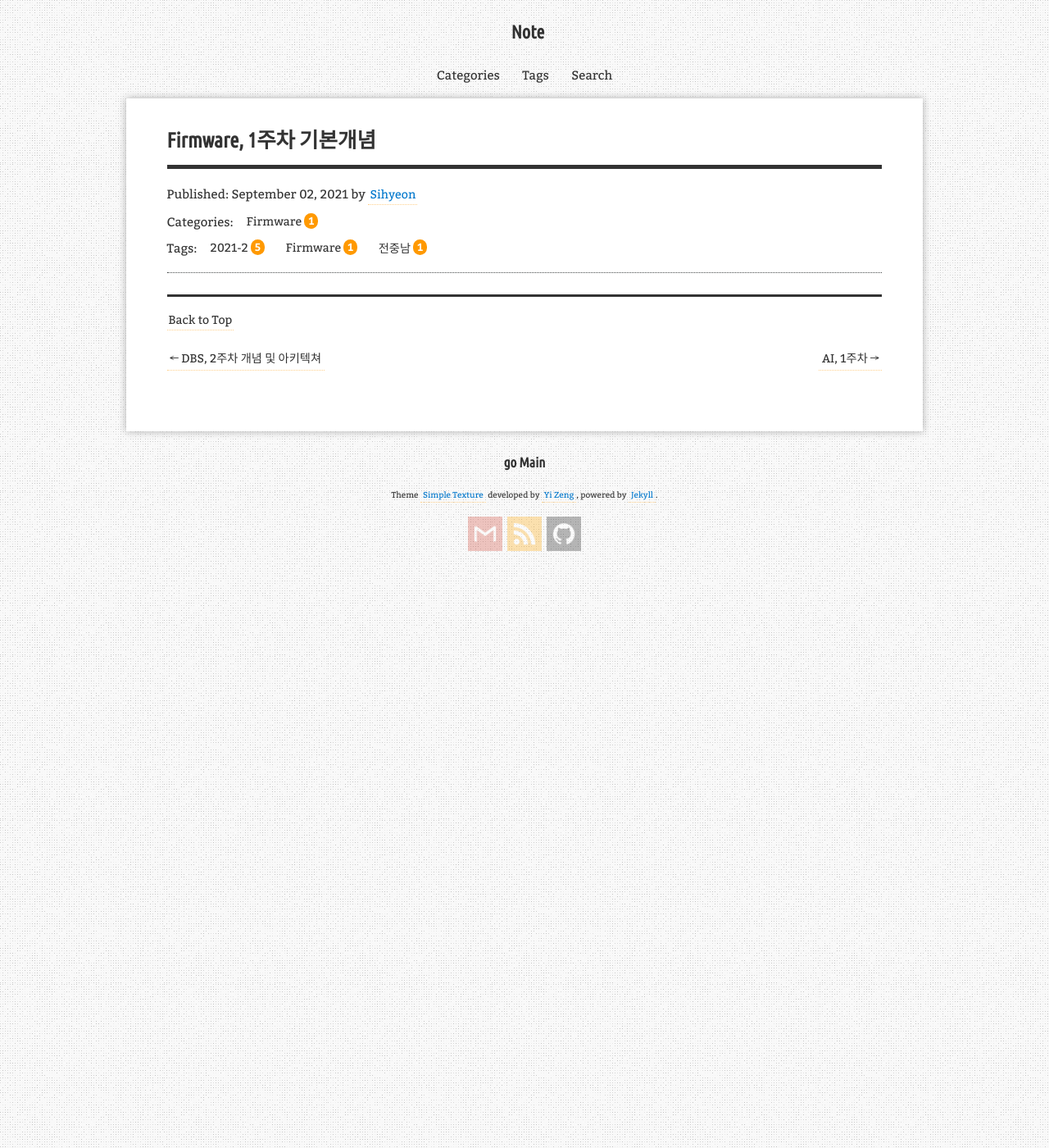
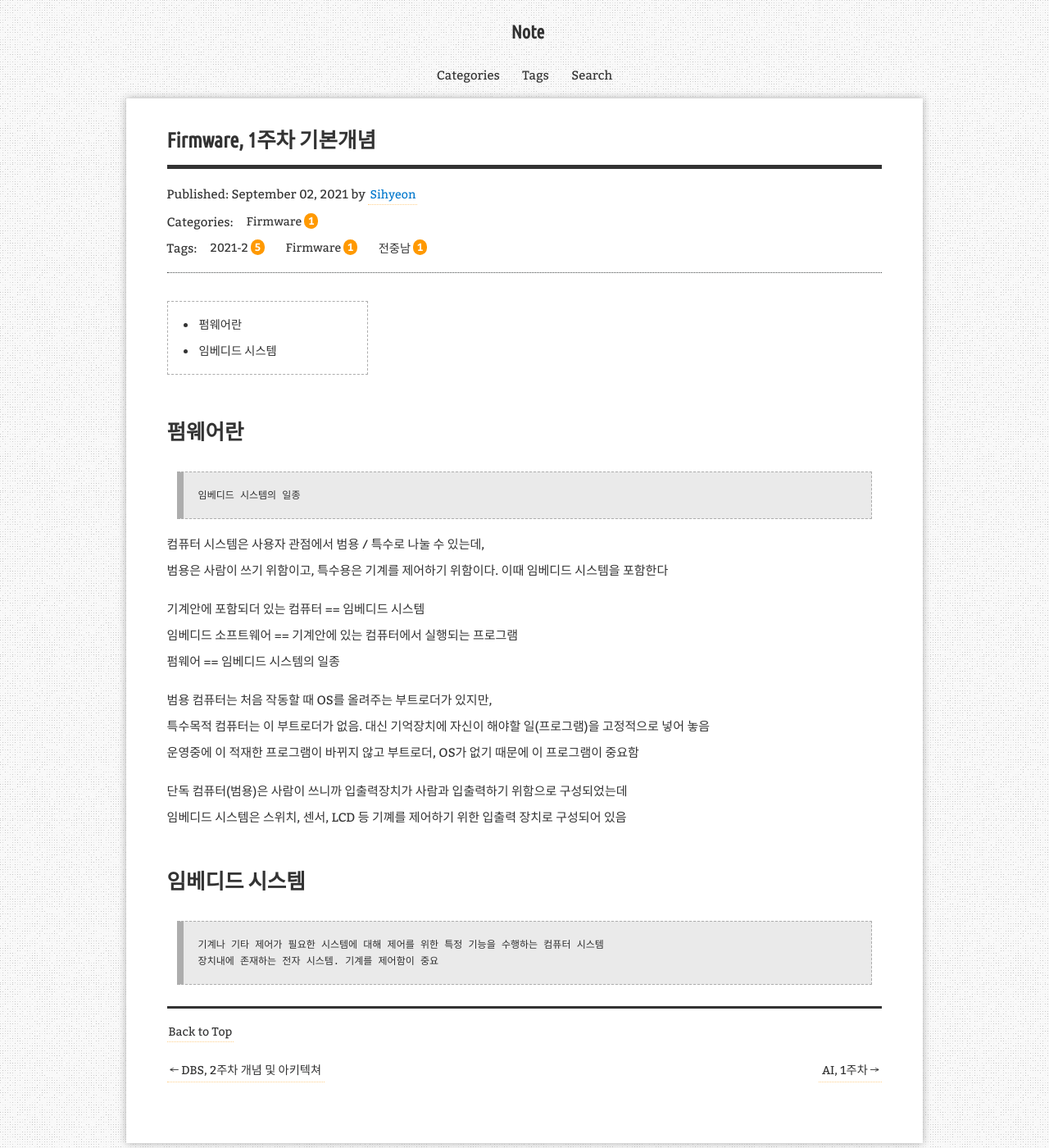
Before and after one commit to aristohyun/aristohyun.github.io, a Jekyll site: the page built from _posts/2021-09-02-Firmware_01.md, in a window 1280 px wide and 1400 px high. Shown: the whole window at 82% size. Built offline with Jekyll 4.4.1, drawn with Linux system fonts in a browser that asks for light colours; comment, search, counter and statistics services are not loaded.

Commit message:
Update 2021-09-02-Firmware_01.md

```diff
--- a/_posts/2021-09-02-Firmware_01.md
+++ b/_posts/2021-09-02-Firmware_01.md
@@ -11,3 +11,28 @@ redirect_from:
 
 * Kramdown table of contents
 {:toc .toc}
+
+
+# 펌웨어란
+
+> 임베디드 시스템의 일종
+
+컴퓨터 시스템은 사용자 관점에서 범용 / 특수로 나눌 수 있는데,
+범용은 사람이 쓰기 위함이고, 특수용은 기계를 제어하기 위함이다. 이때 임베디드 시스템을 포함한다
+
+기계안에 포함되더 있는 컴퓨터 == 임베디드 시스템
+임베디드 소프트웨어 == 기계안에 있는 컴퓨터에서 실행되는 프로그램
+펌웨어 == 임베디드 시스템의 일종
+
+범용 컴퓨터는 처음 작동할 때 OS를 올려주는 부트로더가 있지만,
+특수목적 컴퓨터는 이 부트로더가 없음. 대신 기억장치에 자신이 해야할 일(프로그램)을 고정적으로 넣어 놓음
+운영중에 이 적재한 프로그램이 바뀌지 않고 부트로더, OS가 없기 때문에 이 프로그램이 중요함
+
+단독 컴퓨터(범용)은 사람이 쓰니까 입출력장치가 사람과 입출력하기 위함으로 구성되었는데
+임베디드 시스템은 스위치, 센서, LCD 등 기꼐를 제어하기 위한 입출력 장치로 구성되어 있음
+
+
+# 임베디드 시스템
+
+> 기계나 기타 제어가 필요한 시스템에 대해 제어를 위한 특정 기능을 수행하는 컴퓨터 시스템
+> 장치내에 존재하는 전자 시스템. 기계를 제어함이 중요
```
